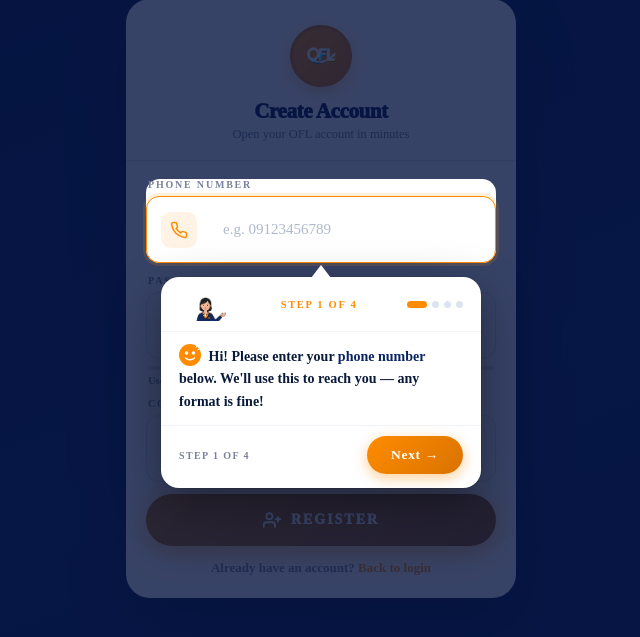
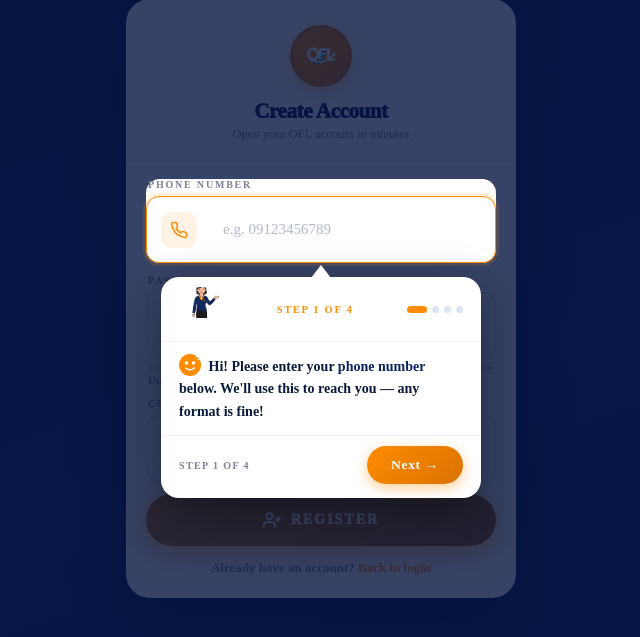
Before and after one commit to vainglory0601-arch/mana_system2, a Django app: page /register/ in a window 1280 px wide. Shown: the part 102-739 px from the top of the page, without its empty margins (319-959 px from the left). Run offline with Django 5.2, Linux system fonts and the light colour scheme.

Commit message:
register: live typewriter text, fixed character crop, cache-bust image
- typeBody() types message letter-by-letter, SVG icons shown instantly
- Mini character: 44x44 circle, image offset top:-13px to skip transparent gap
- Image URL cache-busted with ?v=3 to force browser reload

Co-Authored-By: Claude Sonnet 4.6 <noreply@anthropic.com>

```diff
--- a/templates/register.html
+++ b/templates/register.html
@@ -142,17 +142,18 @@ input:-webkit-autofill{-webkit-text-fill-color:var(--ink)!important;-webkit-box-
   border-bottom:1px solid #f0f2f8;
 }
 
-/* Mini staff character in header — 500×500 square image */
+/* Mini staff character — 500×500 square, character starts at y=102 */
 .cb-char-wrap{
-  width:52px;height:34px;
+  width:44px;height:44px;
   overflow:hidden;flex-shrink:0;
   position:relative;
-  border-radius:6px;
+  border-radius:50%;
 }
 .cb-char-mini{
   position:absolute;
-  width:52px;height:auto;
-  left:0;top:0;display:block;
+  width:68px;height:auto;
+  left:50%;transform:translateX(-50%);
+  top:-13px;display:block;
 }
 .cb-step{font-size:10.5px;font-weight:900;letter-spacing:.16em;text-transform:uppercase;color:var(--orange);}
 .cb-dots{display:flex;gap:5px;align-items:center;}
@@ -295,7 +296,7 @@ input:-webkit-autofill{-webkit-text-fill-color:var(--ink)!important;-webkit-box-
   <!-- Step label + progress dots -->
   <div class="cb-header">
     <div class="cb-char-wrap">
-      <img class="cb-char-mini" src="{% static 'img/staff-guide.png' %}" alt="">
+      <img class="cb-char-mini" src="{% static 'img/staff-guide.png' %}?v=3" alt="">
     </div>
     <span class="cb-step" id="tcStep">STEP 1 OF 4</span>
     <div class="cb-dots" id="tcDots">
@@ -424,31 +425,46 @@ function posBubble(stepNum){
   card.classList.toggle('arrow-dn',!arrowUp);
 }
 
+/* Type text character by character; SVG icons shown instantly */
+function typeBody(el, fullHtml, speed){
+  var icon='';
+  var svgEnd=fullHtml.indexOf('</svg>');
+  if(svgEnd!==-1){icon=fullHtml.slice(0,svgEnd+6);fullHtml=fullHtml.slice(svgEnd+6);}
+  el.innerHTML=icon;
+  var n=0;
+  function tick(){
+    if(n>fullHtml.length)return;
+    /* Jump over HTML tags instantly so only visible text is typed */
+    if(fullHtml[n]==='<'){
+      var end=fullHtml.indexOf('>',n);
+      n=(end!==-1)?end+1:n+1;
+    } else {
+      n++;
+    }
+    el.innerHTML=icon+fullHtml.slice(0,n);
+    setTimeout(tick,speed||24);
+  }
+  tick();
+}
+
 function goStep(n){
-  /* Fade out, show typing, then update content, fade in */
   var card=$('tourCard');
   if(!card)return;
   card.style.opacity='0';
   var typing=$('cbTyping');
   var msg=$('tcBody');
   if(typing){typing.style.display='flex';}
-  if(msg){msg.style.display='none';}
+  if(msg){msg.innerHTML='';msg.style.display='none';}
 
   setTimeout(function(){
-    /* Remove all spotlights */
-    for(var i=1;i<=4;i++){
-      var el=$(STEPS[i].sp);
-      if(el)el.classList.remove('lit');
-    }
+    for(var i=1;i<=4;i++){var el=$(STEPS[i].sp);if(el)el.classList.remove('lit');}
     if(n<1||n>4){tourEnd();return;}
     cur=n;
     var s=STEPS[n];
 
-    /* Add spotlight */
     var sp=$(s.sp);
     if(sp){sp.classList.add('lit');sp.scrollIntoView({behavior:'smooth',block:'center'});}
 
-    /* Update bubble content */
     var tcStep=$('tcStep');
     var tcLabel=$('tcLabel');
     var tcNext=$('tcNext');
@@ -456,26 +472,24 @@ function goStep(n){
     if(tcStep)tcStep.textContent=s.step;
     if(tcLabel)tcLabel.textContent=s.label;
     if(tcNext)tcNext.textContent=s.next;
-    if(msg)msg.innerHTML=s.body;
 
-    /* Update dots */
     if(tcDots){
       var dots=tcDots.querySelectorAll('.cb-dot');
       dots.forEach(function(d,i){d.className='cb-dot'+(i<n?' on':'');});
     }
 
-    /* Hide typing, show message, fade in */
     if(typing)typing.style.display='none';
     if(msg)msg.style.display='block';
     card.style.opacity='1';
 
-    /* Reposition */
     posBubble(n);
 
-    /* Focus input */
+    /* Start live typewriter for message */
+    if(msg)typeBody(msg,s.body,24);
+
     if(s.inp){
       var inp=$(s.inp);
-      if(inp)setTimeout(function(){inp.focus();},250);
+      if(inp)setTimeout(function(){inp.focus();},400);
     }
   },350);
 }
```
